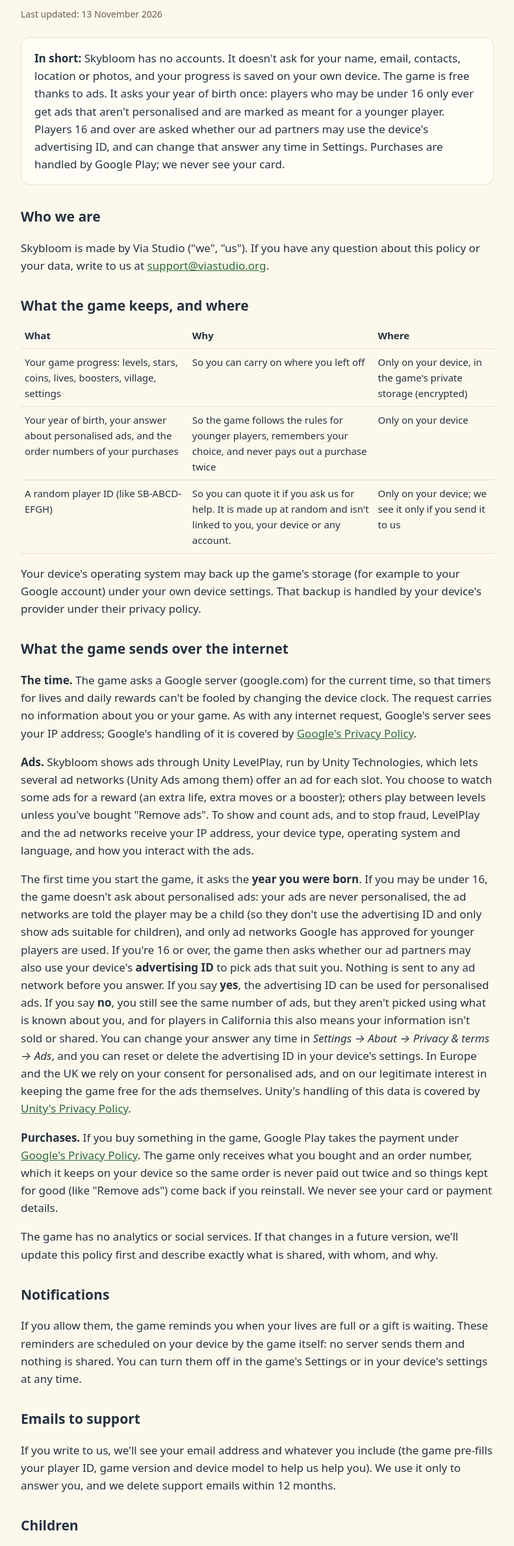
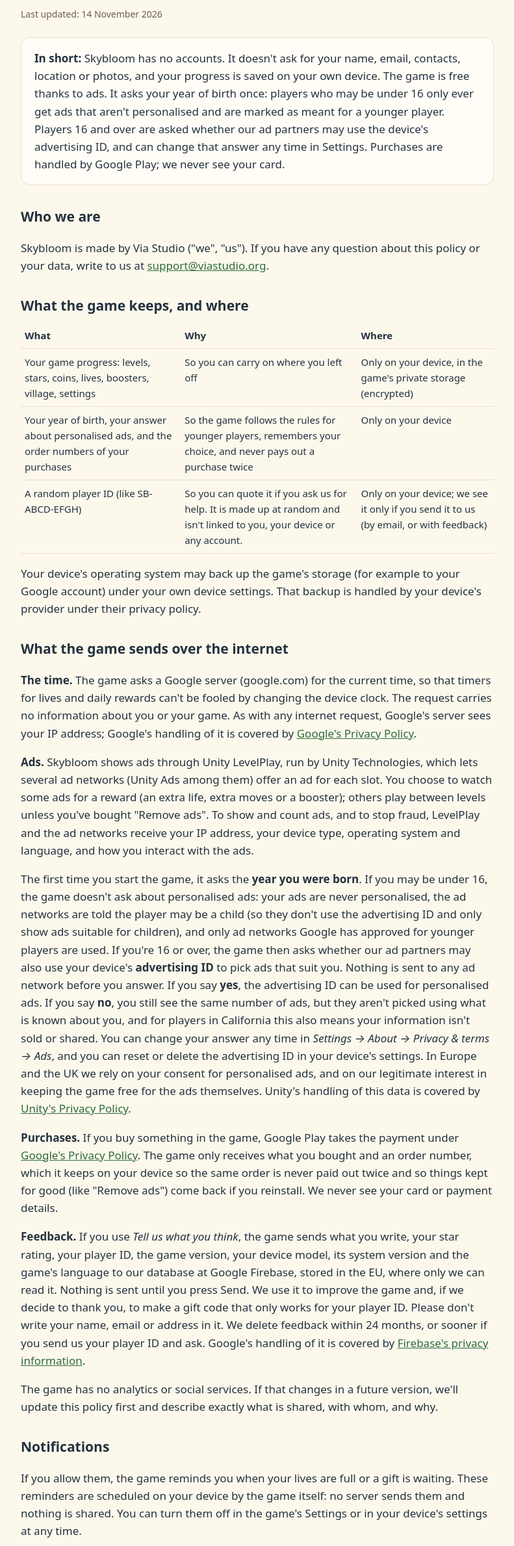
Before and after one commit to Vanja2424/skybloom-legal, a plain HTML site: page privacy.html in a window 1280 px wide. Shown: the part 169-2548 px from the top of the page at 65% size, without its empty margins (244-1035 px from the left). Drawn offline with Linux system fonts and the light colour scheme.

Commit message:
Privacy: in-game feedback (Firebase, EU), player ID row, deletion on request
Co-Authored-By: Claude Opus 5.5 <noreply@anthropic.com>

```diff
--- a/privacy.html
+++ b/privacy.html
@@ -12,7 +12,7 @@
 <nav><a href="index.html">Help &amp; support</a><a href="privacy.html">Privacy Policy</a><a href="terms.html">Terms of Service</a></nav>
 
 <h1>Privacy Policy</h1>
-<p class="updated">Last updated: 13 November 2026</p>
+<p class="updated">Last updated: 14 November 2026</p>
 
 <div class="card">
 <strong>In short:</strong> Skybloom has no accounts. It doesn't ask for your name, email, contacts, location or photos, and your progress is saved on your own device. The game is free thanks to ads. It asks your year of birth once: players who may be under 16 only ever get ads that aren't personalised and are marked as meant for a younger player. Players 16 and over are asked whether our ad partners may use the device's advertising ID, and can change that answer any time in Settings. Purchases are handled by Google Play; we never see your card.
@@ -26,7 +26,7 @@
 <tr><th>What</th><th>Why</th><th>Where</th></tr>
 <tr><td>Your game progress: levels, stars, coins, lives, boosters, village, settings</td><td>So you can carry on where you left off</td><td>Only on your device, in the game's private storage (encrypted)</td></tr>
 <tr><td>Your year of birth, your answer about personalised ads, and the order numbers of your purchases</td><td>So the game follows the rules for younger players, remembers your choice, and never pays out a purchase twice</td><td>Only on your device</td></tr>
-<tr><td>A random player ID (like SB-ABCD-EFGH)</td><td>So you can quote it if you ask us for help. It is made up at random and isn't linked to you, your device or any account.</td><td>Only on your device; we see it only if you send it to us</td></tr>
+<tr><td>A random player ID (like SB-ABCD-EFGH)</td><td>So you can quote it if you ask us for help. It is made up at random and isn't linked to you, your device or any account.</td><td>Only on your device; we see it only if you send it to us (by email, or with feedback)</td></tr>
 </table>
 <p>Your device's operating system may back up the game's storage (for example to your Google account) under your own device settings. That backup is handled by your device's provider under their privacy policy.</p>
 
@@ -35,6 +35,7 @@
 <p><strong>Ads.</strong> Skybloom shows ads through Unity LevelPlay, run by Unity Technologies, which lets several ad networks (Unity Ads among them) offer an ad for each slot. You choose to watch some ads for a reward (an extra life, extra moves or a booster); others play between levels unless you've bought "Remove ads". To show and count ads, and to stop fraud, LevelPlay and the ad networks receive your IP address, your device type, operating system and language, and how you interact with the ads.</p>
 <p>The first time you start the game, it asks the <strong>year you were born</strong>. If you may be under 16, the game doesn't ask about personalised ads: your ads are never personalised, the ad networks are told the player may be a child (so they don't use the advertising ID and only show ads suitable for children), and only ad networks Google has approved for younger players are used. If you're 16 or over, the game then asks whether our ad partners may also use your device's <strong>advertising ID</strong> to pick ads that suit you. Nothing is sent to any ad network before you answer. If you say <strong>yes</strong>, the advertising ID can be used for personalised ads. If you say <strong>no</strong>, you still see the same number of ads, but they aren't picked using what is known about you, and for players in California this also means your information isn't sold or shared. You can change your answer any time in <em>Settings → About → Privacy &amp; terms → Ads</em>, and you can reset or delete the advertising ID in your device's settings. In Europe and the UK we rely on your consent for personalised ads, and on our legitimate interest in keeping the game free for the ads themselves. Unity's handling of this data is covered by <a href="https://unity.com/legal/game-player-and-app-user-privacy-policy">Unity's Privacy Policy</a>.</p>
 <p><strong>Purchases.</strong> If you buy something in the game, Google Play takes the payment under <a href="https://policies.google.com/privacy">Google's Privacy Policy</a>. The game only receives what you bought and an order number, which it keeps on your device so the same order is never paid out twice and so things kept for good (like "Remove ads") come back if you reinstall. We never see your card or payment details.</p>
+<p><strong>Feedback.</strong> If you use <em>Tell us what you think</em>, the game sends what you write, your star rating, your player ID, the game version, your device model, its system version and the game's language to our database at Google Firebase, stored in the EU, where only we can read it. Nothing is sent until you press Send. We use it to improve the game and, if we decide to thank you, to make a gift code that only works for your player ID. Please don't write your name, email or address in it. We delete feedback within 24 months, or sooner if you send us your player ID and ask. Google's handling of it is covered by <a href="https://firebase.google.com/support/privacy">Firebase's privacy information</a>.</p>
 <p>The game has no analytics or social services. If that changes in a future version, we'll update this policy first and describe exactly what is shared, with whom, and why.</p>
 
 <h2>Notifications</h2>
@@ -47,7 +48,7 @@
 <p>Skybloom is meant for players aged 13 and over. Because the rules for younger players differ from country to country (in much of Europe, children under 16 can't agree to personalised ads by themselves), the game asks the year of birth once, without suggesting an answer, and treats everyone who may be under 16 as a younger player: no personalised ads, ads marked as meant for a child, and no question about the advertising ID. The year of birth stays on your device. If you believe a younger player gave the wrong year, delete and reinstall the game (or clear its data in your device's settings) to answer again, or write to us if you'd like us to help.</p>
 
 <h2>Your rights</h2>
-<p>Because your game data stays on your device, you're always in control: deleting the game (or using "Start over" in Settings) erases it. You can withdraw your consent to personalised ads at any time in Settings, without affecting anything before. For data held by Unity or the ad networks, you can also contact them directly under their privacy policies. If you've emailed us and want that correspondence deleted, or want to know what we hold, write to us and we'll handle it within 30 days. Depending on where you live (for example the EU, UK or California) you have rights to access, correct and delete your personal data, and to complain to your data protection authority.</p>
+<p>Because your game data stays on your device, you're always in control: deleting the game (or using "Start over" in Settings) erases it. You can withdraw your consent to personalised ads at any time in Settings, without affecting anything before. For data held by Unity or the ad networks, you can also contact them directly under their privacy policies. If you've emailed us or sent feedback and want it deleted, or want to know what we hold, write to us and we'll handle it within 30 days. Depending on where you live (for example the EU, UK or California) you have rights to access, correct and delete your personal data, and to complain to your data protection authority.</p>
 
 <h2>Security</h2>
 <p>Saved progress is encrypted and signed on your device, and every connection the game makes uses HTTPS.</p>
```
